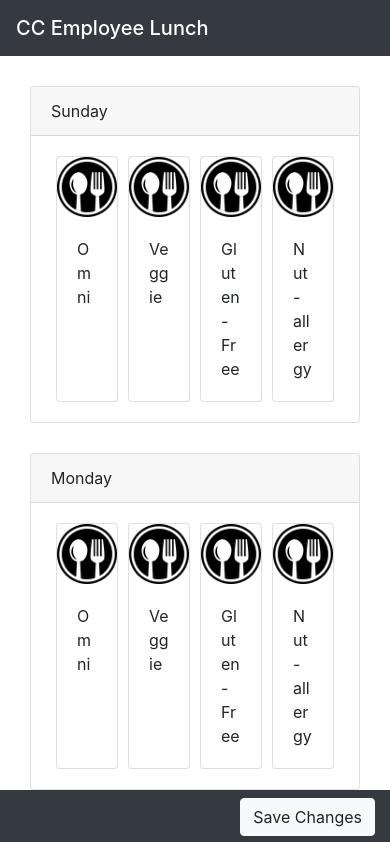
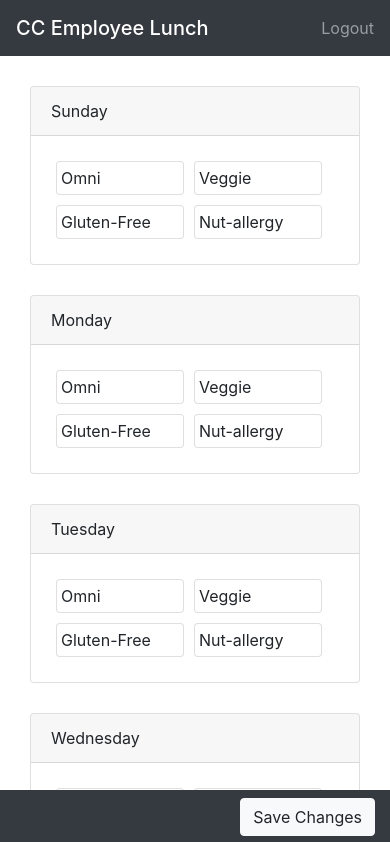
Before and after one commit to gballesteros10/cc-lunch-frontend, a React (Create React App) app: page / in a window 390 px wide. Shown: the top 842 px of the page. Built offline with nearby package versions, Linux system fonts and the light colour scheme; no server answers.

Commit message:
responsive design

```diff
--- a/src/App.css
+++ b/src/App.css
@@ -1,38 +1,21 @@
-.App {
-  text-align: center;
+@media (max-width: 600px) {
+  .card-img-top {
+     display: none;
   }
 
-.App-logo {
-  height: 40vmin;
-  pointer-events: none;
+  .card-lunchoption {
+    margin: 5px !important;
   }
 
-@media (prefers-reduced-motion: no-preference) {
-  .App-logo {
-    animation: App-logo-spin infinite 20s linear;
-  }
+  .card-lunchoption > .card-body {
+    padding: 0.25rem !important;
   }
 
-.App-header {
-  background-color: #282c34;
-  min-height: 100vh;
-  display: flex;
-  flex-direction: column;
-  align-items: center;
-  justify-content: center;
-  font-size: calc(10px + 2vmin);
-  color: white;
 }
 
-.App-link {
-  color: #61dafb;
+.card-lunchoption {
+  min-width: 8rem;
+  width: 8rem;
+  margin: 0px 5px;
+  cursor: pointer;
 }
-
-@keyframes App-logo-spin {
-  from {
-    transform: rotate(0deg);
-  }
-  to {
-    transform: rotate(360deg);
-  }
-}
--- a/src/components/Navigation.tsx
+++ b/src/components/Navigation.tsx
@@ -2,17 +2,13 @@ import React from 'react';
 
 const Navigation = () => {
     return (
-        <nav className="navbar navbar-expand-lg navbar-dark bg-dark text-white">
+        <nav className="navbar navbar-dark bg-dark text-white">
             <span className="navbar-brand mb-0 h1">CC Employee Lunch</span>
-
-            <div className="collapse navbar-collapse" id="navbarNav">
-                <ul className="navbar-nav ml-auto">
-                    <li className="nav-item">
-                        <a className="nav-link" href="/login">Logout</a>
-                    </li>
-                </ul>
-
-            </div>
+            <ul className="navbar-nav ml-auto">
+                <li className="nav-item">
+                    <a className="nav-link" href="/login">Logout</a>
+                </li>
+            </ul>
         </nav>
     );
 };
--- a/src/components/employee/EmployeeLunchDay.tsx
+++ b/src/components/employee/EmployeeLunchDay.tsx
@@ -18,7 +18,7 @@ class EmployeeLunchDay extends Component<IProps, {}> {
                 <div className="card-header">
                     {this.props.day.name}
                 </div>
-                <div className="card-body" style={{ display: "flex" }}>
+                <div className="card-body d-flex flex-wrap">
                     {Options.map((option) =>
                         <EmployeeLunchOption
                             key={option.id}
--- a/src/components/employee/EmployeeLunchOption.tsx
+++ b/src/components/employee/EmployeeLunchOption.tsx
@@ -14,7 +14,7 @@ class EmployeeLunchOption extends Component<IProps, {}> {
 
     render() {
         return (
-            <div className={`card ${this.props.isSelected ? ' text-white bg-secondary' : ''}`} style={{ width: "8rem", margin: "0px 5px", cursor: "pointer" }}
+            <div className={`card card-lunchoption ${this.props.isSelected ? ' text-white bg-secondary' : ''}`}
                 onClick={() => this.props.setSelected(this.props.day, this.props.option.id)}>
                 <img className="card-img-top" src={LunchLogo} alt="Upload lunch option image..." />
                 <div className="card-body">
--- a/src/components/employer/EmployerTableView.tsx
+++ b/src/components/employer/EmployerTableView.tsx
@@ -53,7 +53,7 @@ class EmployerTableView extends Component<{}, IState> {
         return (
             <div>
                 <Navigation />
-                <div style={{ padding: "30px" }}>
+                <div className="table-responsive-md" style={{ padding: "30px" }}>
                     <table className="table">
                         <thead>
                             <tr>
```
Lines whose indentation alone changed are shown as unchanged.
